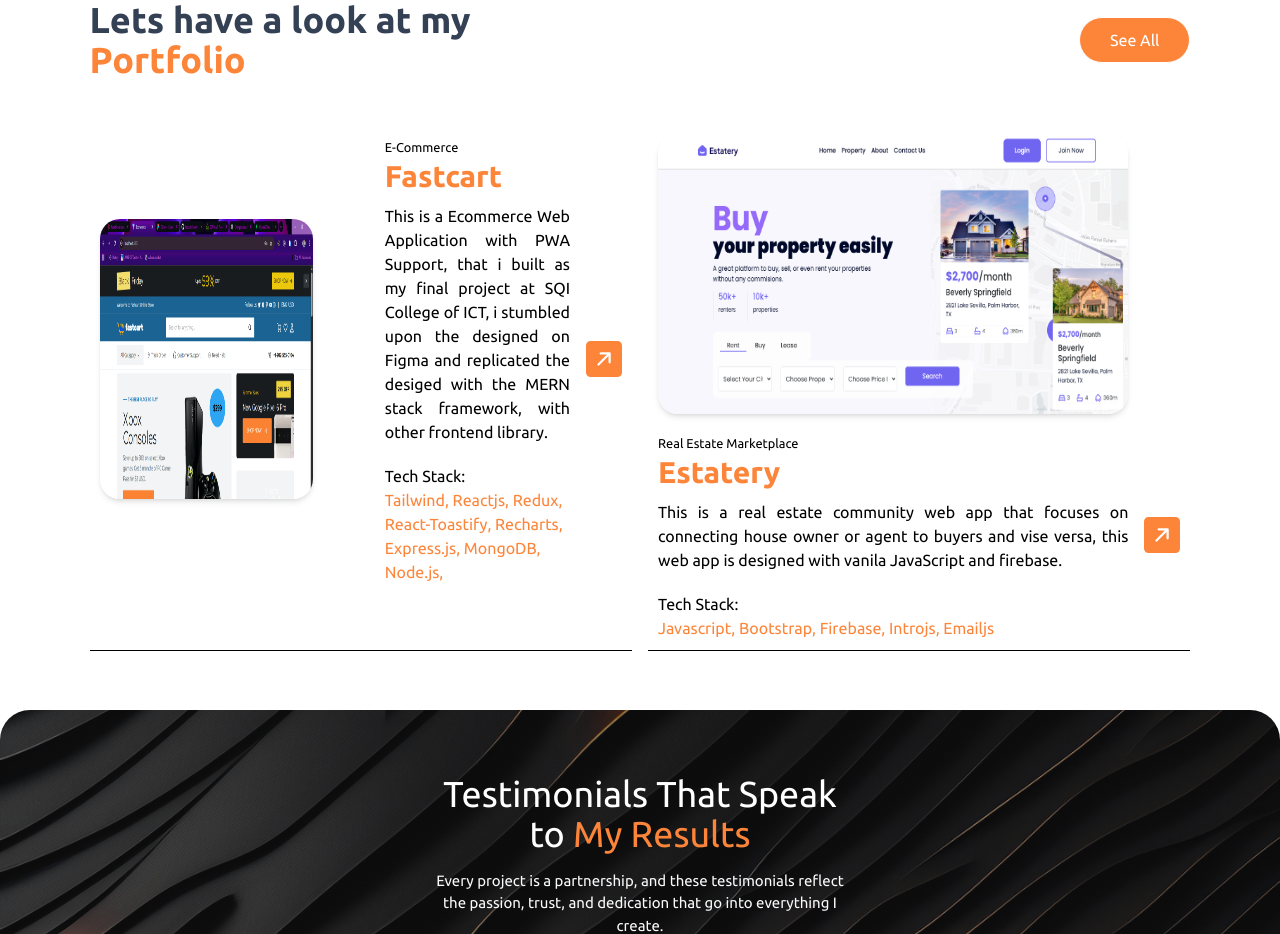
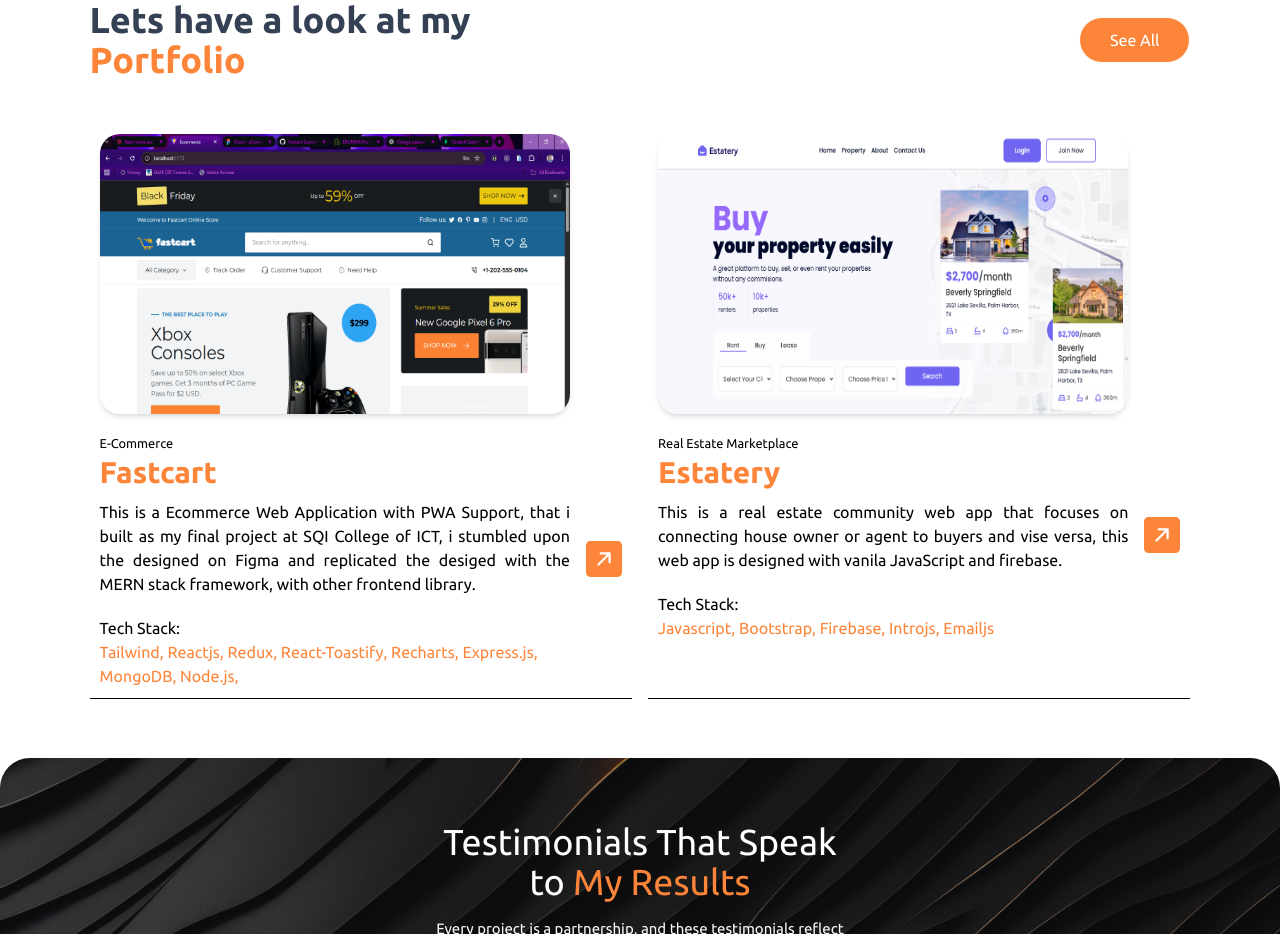
Before and after one commit to Holuwaconquer/MyPortfolio, a React (Vite) app: page / in a window 1280 px wide. Shown: the part 2900-3834 px from the top of the page. Built offline with nearby package versions, Linux system fonts and the light colour scheme.

Commit message:
added another profile to my portfolio

```diff
--- a/src/componenets/Portfolio.jsx
+++ b/src/componenets/Portfolio.jsx
@@ -44,7 +44,7 @@ const Portfolio = () => {
             anchor='https://fastcart-ecommerce-web-app.vercel.app'
             techStack= 'Tailwind, Reactjs, Redux, React-Toastify, Recharts, Express.js, MongoDB, Node.js, '
             image={Fastcart}
-            className='grid md:grid-cols-[1fr_1fr] items-center justify-center gap-[1em] md:gap-[3em]'
+            className='grid gap-[1em]'
           />
           <FolioCard
             category='Real Estate Marketplace'
```
